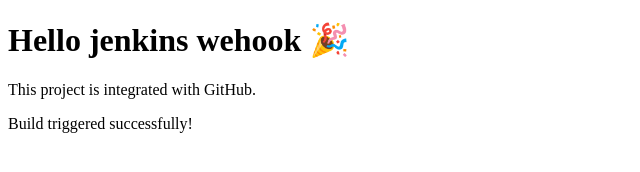
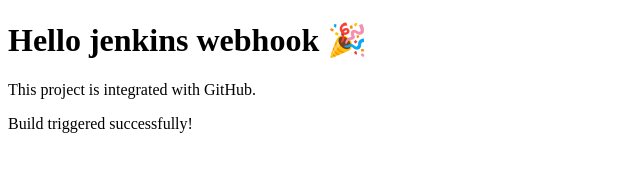
Before and after one commit to meenakshi-2823/jenkins-demo, a plain HTML site: page index.html in a window 1280 px wide. Shown: the whole page, without its empty margins (0-640 px from the left). Drawn offline with Linux system fonts and the light colour scheme.

Commit message:
Update index.html

```diff
--- a/index.html
+++ b/index.html
@@ -4,7 +4,7 @@
     <title>Jenkins GitHub Integration</title>
 </head>
 <body>
-    <h1>Hello jenkins wehook 🎉</h1>
+    <h1>Hello jenkins webhook 🎉</h1>
     <p>This project is integrated with GitHub.</p>
     <p>Build triggered successfully!</p>
 </body>
```
